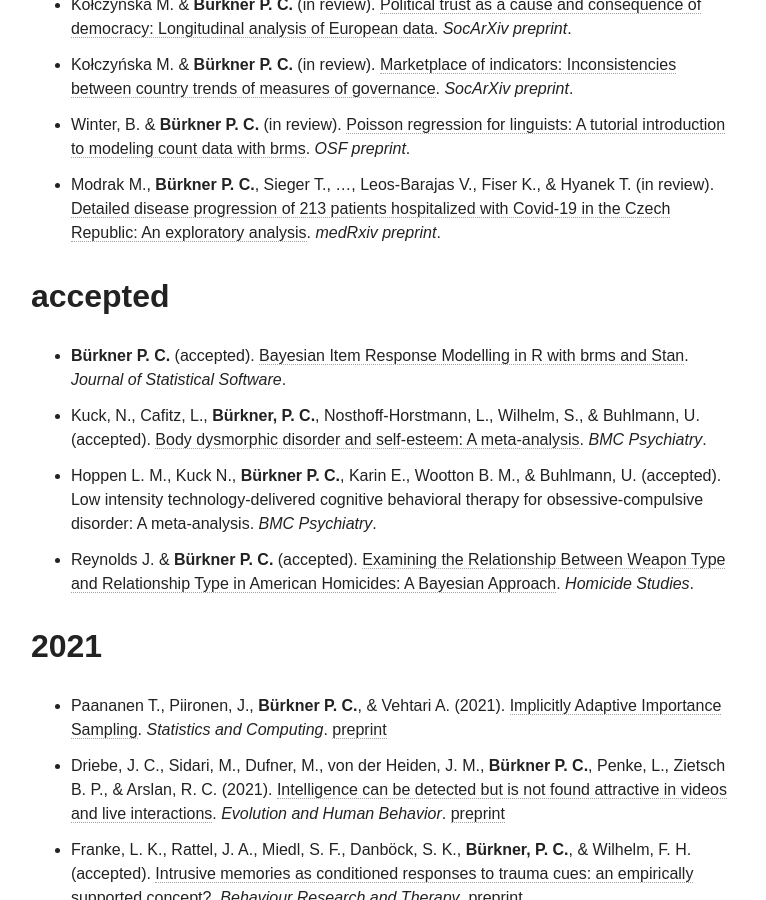
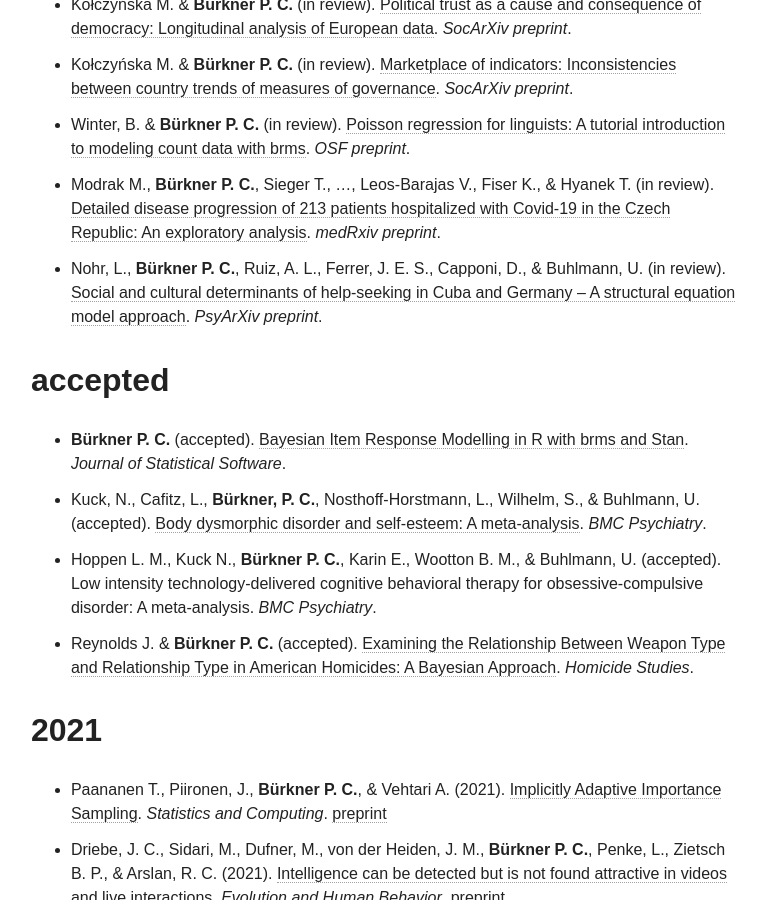
Before and after one commit to paul-buerkner/paul-buerkner.github.io, a Jekyll site: the page built from publications/index.md, in a window 1280 px wide and 900 px high, scrolled down 1565 px. Shown: the whole window, without its empty margins (255-1021 px from the left). Built offline with Jekyll 4.4.1, drawn with Linux system fonts in a browser that asks for light colours; nearby versions of some CDN libraries.

Commit message:
add new preprint

```diff
--- a/publications/index.md
+++ b/publications/index.md
@@ -24,6 +24,7 @@ excerpt: "A list of my publications"
 * Kołczyńska M. & **Bürkner P. C.** (in review). [Marketplace of indicators: Inconsistencies between country trends of measures of governance](https://osf.io/preprints/socarxiv/u8gsc/). *SocArXiv preprint*.
 * Winter, B. & **Bürkner P. C.** (in review). [Poisson regression for linguists: A tutorial introduction to modeling count data with brms](https://osf.io/93kaf/). *OSF preprint*.
 * Modrak M., **Bürkner P. C.**, Sieger T., ..., Leos-Barajas V., Fiser K., & Hyanek T. (in review). [Detailed disease progression of 213 patients hospitalized with Covid-19 in the Czech Republic: An exploratory analysis](https://www.medrxiv.org/content/10.1101/2020.12.03.20239863v1). *medRxiv preprint*.
+* Nohr, L., **Bürkner P. C.**, Ruiz, A. L., Ferrer, J. E. S., Capponi, D., & Buhlmann, U. (in review). [Social and cultural determinants of help-seeking in Cuba and Germany – A structural equation model approach](https://psyarxiv.com/5tqwv/). *PsyArXiv preprint*.
 
 ## accepted
 
```
